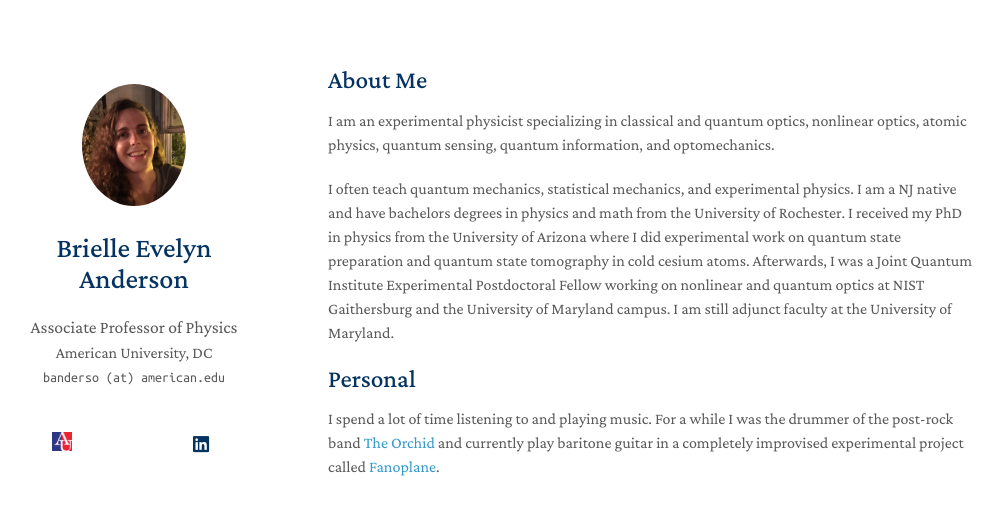
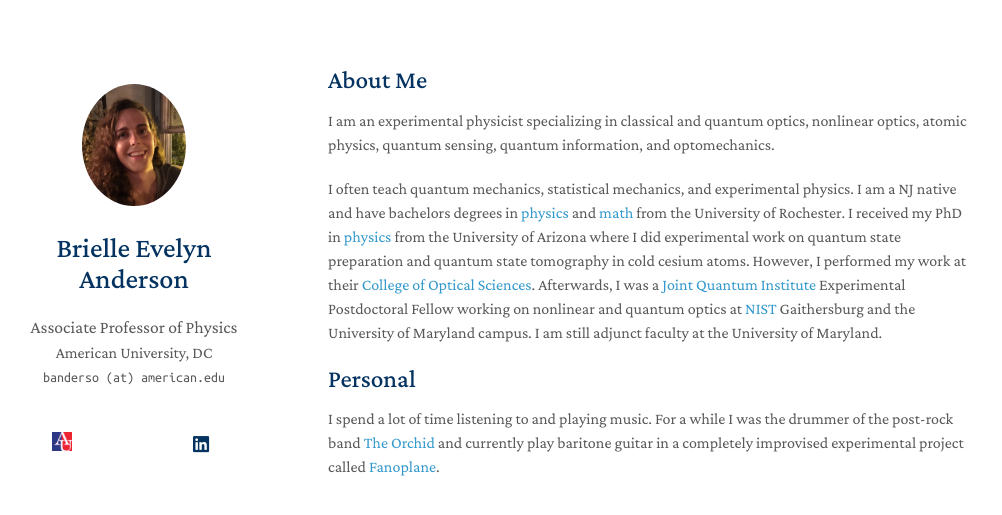
Before and after one commit to brieeveanderson/brieeveanderson.github.io, a Jekyll site: the page built from index.md, in a window 1280 px wide. Shown: the top 515 px of the page, without its empty margins (142-1144 px from the left). Built offline with Jekyll 4.4.1, drawn with Linux system fonts in a browser that asks for light colours; a style sheet for code colours, icons or effects is not loaded; our own code applies the rules of GitHub Pages for plain Markdown files.

Commit message:
Update index.md

```diff
--- a/index.md
+++ b/index.md
@@ -6,7 +6,7 @@ layout: homepage
 
 I am an experimental physicist specializing in classical and quantum optics, nonlinear optics, atomic physics, quantum sensing, quantum information, and optomechanics.
 
-I often teach quantum mechanics, statistical mechanics, and experimental physics. I am a NJ native and have bachelors degrees in physics and math from the University of Rochester. I received my PhD in physics from the University of Arizona where I did experimental work on quantum state preparation and quantum state tomography in cold cesium atoms. Afterwards, I was a Joint Quantum Institute Experimental Postdoctoral Fellow working on nonlinear and quantum optics at NIST Gaithersburg and the University of Maryland campus. I am still adjunct faculty at the University of Maryland.
+I often teach quantum mechanics, statistical mechanics, and experimental physics. I am a NJ native and have bachelors degrees in [physics](https://www.pas.rochester.edu/) and [math](https://www.sas.rochester.edu/mth/) from the University of Rochester. I received my PhD in [physics](https://physics.arizona.edu/) from the University of Arizona where I did experimental work on quantum state preparation and quantum state tomography in cold cesium atoms. However, I performed my work at their [College of Optical Sciences](https://optics.arizona.edu/). Afterwards, I was a [Joint Quantum Institute](https://jqi.umd.edu/) Experimental Postdoctoral Fellow working on nonlinear and quantum optics at [NIST](https://www.nist.gov/) Gaithersburg and the University of Maryland campus. I am still adjunct faculty at the University of Maryland.
 
 ## Personal
 
```
